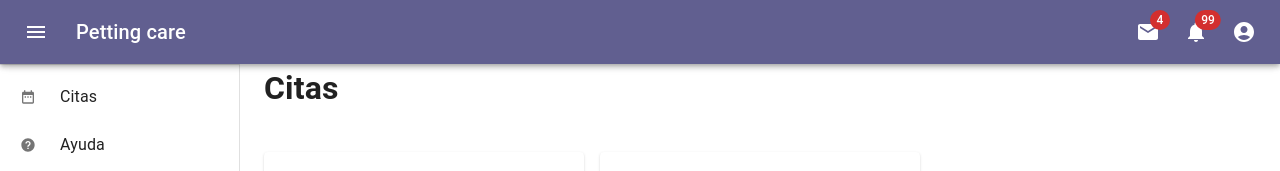
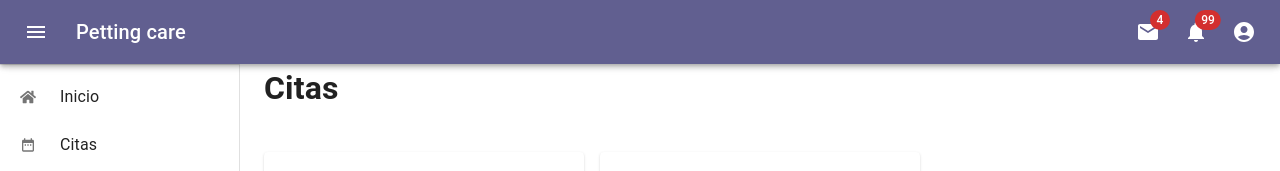
Before and after one commit to PettingCare/ReactPettingCare, a React (Create React App) app in the folder frontend/: page /Veterinario/Citas in a window 1280 px wide. Shown: the top 171 px of the page. Built offline with nearby package versions, Linux system fonts and the light colour scheme; sample sign-in values are in the browser's storage; the HTML template or start-up script is replaced by a standard one.

Commit message:
fix Rutas nuevas en el LoginRegistro

```diff
--- a/frontend/src/Componentes/Login-Registro/LoginRegistro.jsx
+++ b/frontend/src/Componentes/Login-Registro/LoginRegistro.jsx
@@ -46,11 +46,11 @@ const LoginRegistro = () => {
           break
         case "GerenteClinica":
           console.log("Es un Gerente")
-          navigate("/InicioClinica"); // enviamos al incioClinica
+          navigate("/Clinica/Inicio"); // enviamos al incioClinica
           break
         case "VeterinarioCentro":
           console.log("Es un Veterinario")
-          navigate("/InicioVeterinario"); // enviamos al InicioVeterinario
+          navigate("/Veterinario/Inicio"); // enviamos al InicioVeterinario
           break
         case "Administrador":
           console.log("Es un Administrador")
@@ -103,9 +103,11 @@ const LoginRegistro = () => {
           break
         case "GerenteClinica":
           console.log("Es un Gerente")
+          navigate("/Clinica/Inicio"); // enviamos al incioClinica
           break
         case "VeterinarioCentro":
           console.log("Es un Veterinario")
+          navigate("/Veterinario/Inicio"); // enviamos al InicioVeterinario
           break
         case "Administrador":
           console.log("Es un Administrador")
--- a/frontend/src/Componentes/Sidenav/SidenavVeterinario.jsx
+++ b/frontend/src/Componentes/Sidenav/SidenavVeterinario.jsx
@@ -99,6 +99,26 @@ export default function SidenavVeterinario() {
         <Divider />
         <List>
 
+        <ListItem disablePadding sx={{display:"block"}} onClick={()=> {navigate("/Veterinario/Inicio")}}>
+            <ListItemButton
+              sx={{
+                minHeight:48,
+                justifyContent: open ? "initial" : "center",
+                px: 2.5,
+              }}
+            >
+              <ListItemIcon
+                  sx={{
+                  minWidth:0,
+                  mr: open ? 3 : "auto",
+                  justifyContent: "center",
+                  }}>
+               <FaHome/>
+              </ListItemIcon>
+              <ListItemText primary="Inicio" sx={{opacity: open ? 1 : 0}}/>
+            </ListItemButton>
+            </ListItem>
+
           <ListItem disablePadding sx={{display:"block"}} onClick={()=> {navigate("/Veterinario/Citas")}}>
             <ListItemButton
               sx={{
```
